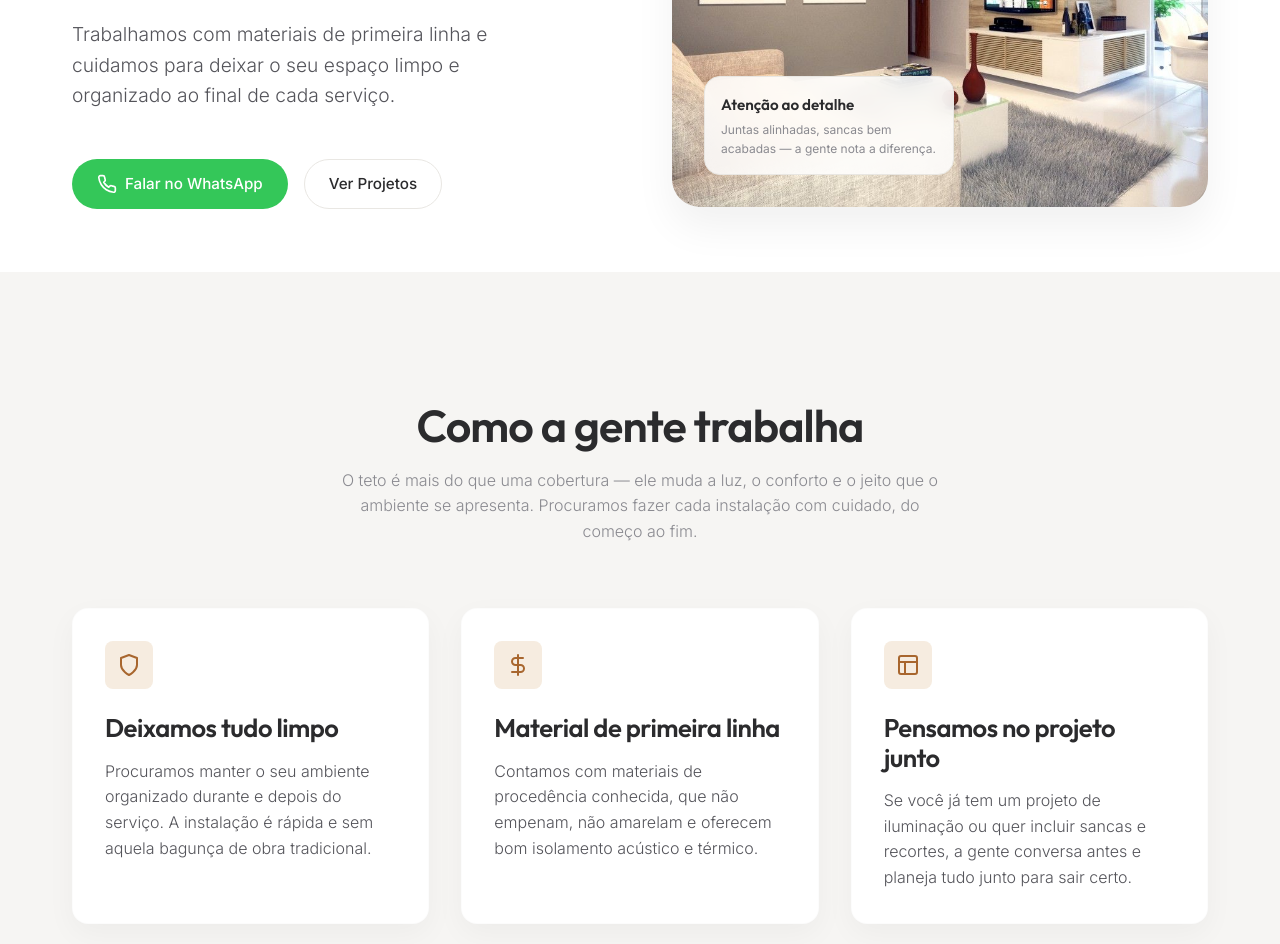
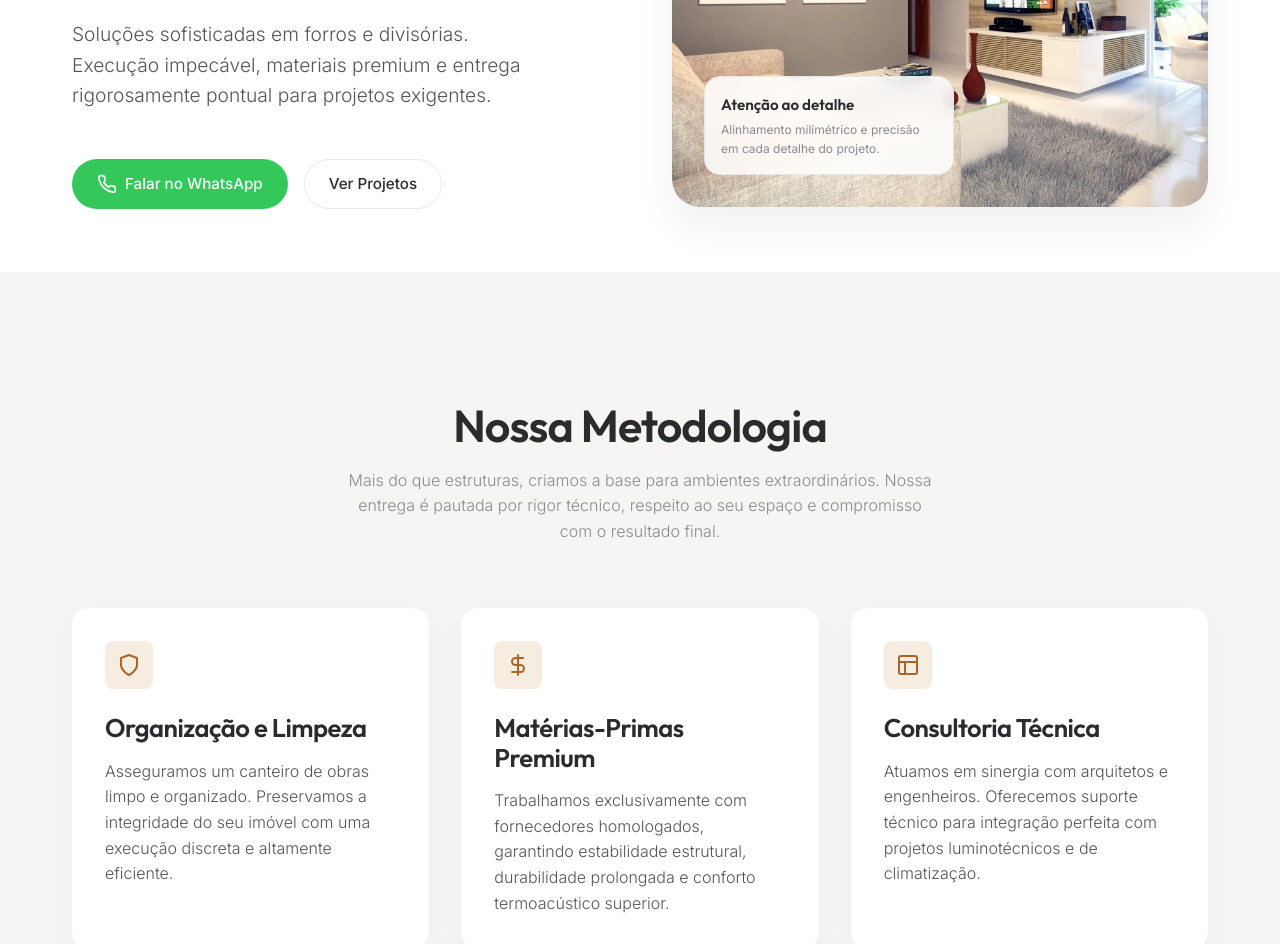
Before and after one commit to tiagoribeiror58-debug/lp-forros-2026, a website built with Vite: page index.html in a window 1280 px wide. Shown: the part 528-1472 px from the top of the page. Built offline with nearby package versions, Linux system fonts and the light colour scheme.

Commit message:
style: reescrever copy da landing page para tom de voz corporativo, serio e voltado para publico de arquitetura premium

```diff
--- a/index.html
+++ b/index.html
@@ -57,9 +57,9 @@
   <section class="hero">
     <div class="container hero-grid">
       <div class="hero-content reveal">
-        <span class="hero-tagline">Forro com acabamento de verdade</span>
+        <span class="hero-tagline">Excelência em Acabamentos</span>
         <h1 class="hero-title">Um teto bem feito transforma qualquer ambiente.</h1>
-        <p class="hero-desc lead">Trabalhamos com materiais de primeira linha e cuidamos para deixar o seu espaço limpo e organizado ao final de cada serviço.</p>
+        <p class="hero-desc lead">Soluções sofisticadas em forros e divisórias. Execução impecável, materiais premium e entrega rigorosamente pontual para projetos exigentes.</p>
         <div class="hero-ctas">
           <a href="#orcamento" class="btn btn-whatsapp">
             <svg xmlns="http://www.w3.org/2000/svg" width="20" height="20" viewBox="0 0 24 24" fill="none" stroke="currentColor" stroke-width="2" stroke-linecap="round" stroke-linejoin="round"><path d="M22 16.92v3a2 2 0 0 1-2.18 2 19.79 19.79 0 0 1-8.63-3.07 19.5 19.5 0 0 1-6-6 19.79 19.79 0 0 1-3.07-8.67A2 2 0 0 1 4.11 2h3a2 2 0 0 1 2 1.72 12.84 12.84 0 0 0 .7 2.81 2 2 0 0 1-.45 2.11L8.09 9.91a16 16 0 0 0 6 6l1.27-1.27a2 2 0 0 1 2.11-.45 12.84 12.84 0 0 0 2.81.7A2 2 0 0 1 22 16.92z"></path></svg>
@@ -74,7 +74,7 @@
         </div>
         <div class="hero-badge">
           <div class="hero-badge-title">Atenção ao detalhe</div>
-          <div class="hero-badge-desc">Juntas alinhadas, sancas bem acabadas — a gente nota a diferença.</div>
+          <div class="hero-badge-desc">Alinhamento milimétrico e precisão em cada detalhe do projeto.</div>
         </div>
       </div>
     </div>
@@ -83,30 +83,30 @@
   <!-- PHILOSOPHY / DIFERENCIAIS -->
   <section id="filosofia" class="section philosophy">
     <div class="container">
-      <h2 class="reveal">Como a gente trabalha</h2>
-      <p class="philosophy-subtitle reveal">O teto é mais do que uma cobertura — ele muda a luz, o conforto e o jeito que o ambiente se apresenta. Procuramos fazer cada instalação com cuidado, do começo ao fim.</p>
+      <h2 class="reveal">Nossa Metodologia</h2>
+      <p class="philosophy-subtitle reveal">Mais do que estruturas, criamos a base para ambientes extraordinários. Nossa entrega é pautada por rigor técnico, respeito ao seu espaço e compromisso com o resultado final.</p>
 
       <div class="grid-3 reveal">
         <div class="phil-card">
           <div class="phil-icon">
             <svg xmlns="http://www.w3.org/2000/svg" width="24" height="24" viewBox="0 0 24 24" fill="none" stroke="currentColor" stroke-width="2" stroke-linecap="round" stroke-linejoin="round"><path d="M12 22s8-4 8-10V5l-8-3-8 3v7c0 6 8 10 8 10z"></path></svg>
           </div>
-          <h3>Deixamos tudo limpo</h3>
-          <p>Procuramos manter o seu ambiente organizado durante e depois do serviço. A instalação é rápida e sem aquela bagunça de obra tradicional.</p>
+          <h3>Organização e Limpeza</h3>
+          <p>Asseguramos um canteiro de obras limpo e organizado. Preservamos a integridade do seu imóvel com uma execução discreta e altamente eficiente.</p>
         </div>
         <div class="phil-card">
           <div class="phil-icon">
             <svg xmlns="http://www.w3.org/2000/svg" width="24" height="24" viewBox="0 0 24 24" fill="none" stroke="currentColor" stroke-width="2" stroke-linecap="round" stroke-linejoin="round"><path d="M12 2v20M17 5H9.5a3.5 3.5 0 0 0 0 7h5a3.5 3.5 0 0 1 0 7H6"></path></svg>
           </div>
-          <h3>Material de primeira linha</h3>
-          <p>Contamos com materiais de procedência conhecida, que não empenam, não amarelam e oferecem bom isolamento acústico e térmico.</p>
+          <h3>Matérias-Primas Premium</h3>
+          <p>Trabalhamos exclusivamente com fornecedores homologados, garantindo estabilidade estrutural, durabilidade prolongada e conforto termoacústico superior.</p>
         </div>
         <div class="phil-card">
           <div class="phil-icon">
             <svg xmlns="http://www.w3.org/2000/svg" width="24" height="24" viewBox="0 0 24 24" fill="none" stroke="currentColor" stroke-width="2" stroke-linecap="round" stroke-linejoin="round"><rect x="3" y="3" width="18" height="18" rx="2" ry="2"></rect><line x1="3" y1="9" x2="21" y2="9"></line><line x1="9" y1="21" x2="9" y2="9"></line></svg>
           </div>
-          <h3>Pensamos no projeto junto</h3>
-          <p>Se você já tem um projeto de iluminação ou quer incluir sancas e recortes, a gente conversa antes e planeja tudo junto para sair certo.</p>
+          <h3>Consultoria Técnica</h3>
+          <p>Atuamos em sinergia com arquitetos e engenheiros. Oferecemos suporte técnico para integração perfeita com projetos luminotécnicos e de climatização.</p>
         </div>
       </div>
     </div>
@@ -235,8 +235,8 @@
   <!-- BUDGET CALCULATOR -->
   <section id="orcamento" class="section calculator">
     <div class="container">
-      <h2 class="reveal">Conta pra gente o que você precisa</h2>
-      <p class="philosophy-subtitle reveal">Escolha o tipo de forro e, se quiser, diga o tamanho e o ambiente. A gente entra em contato pelo WhatsApp com uma estimativa.</p>
+      <h2 class="reveal">Solicite sua Cotação Especializada</h2>
+      <p class="philosophy-subtitle reveal">Selecione as especificações do seu projeto abaixo. Nossa equipe técnica retornará rapidamente via WhatsApp com uma proposta detalhada.</p>
 
       <div class="calc-box reveal">
         <!-- Step 1: Material -->
@@ -268,7 +268,7 @@
           </div>
 
           <div class="calc-custom-details" id="custom-details-wrapper" style="display: none;">
-            <label for="custom-details-input">Conta pra gente, qual a sua ideia ou necessidade?</label>
+            <label for="custom-details-input">Descreva as especificidades do seu projeto arquitetônico:</label>
             <textarea id="custom-details-input" rows="2" placeholder="Ex: Quero sanca invertida com LED, ou preciso de isolamento acústico forte..."></textarea>
           </div>
         </div>
```
